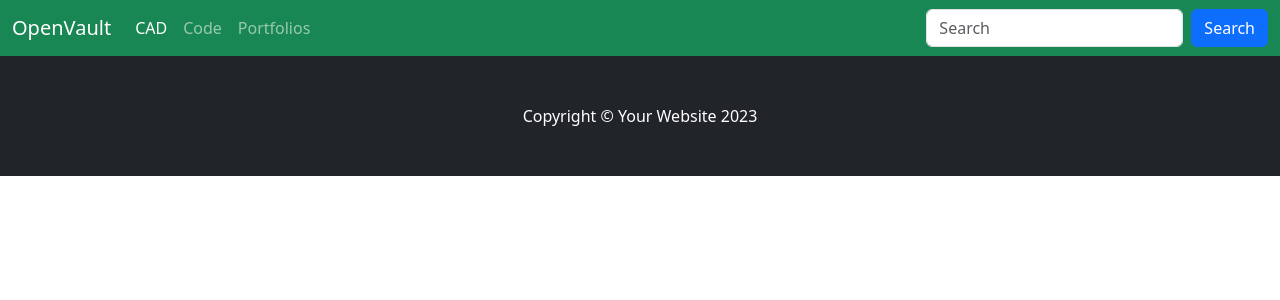
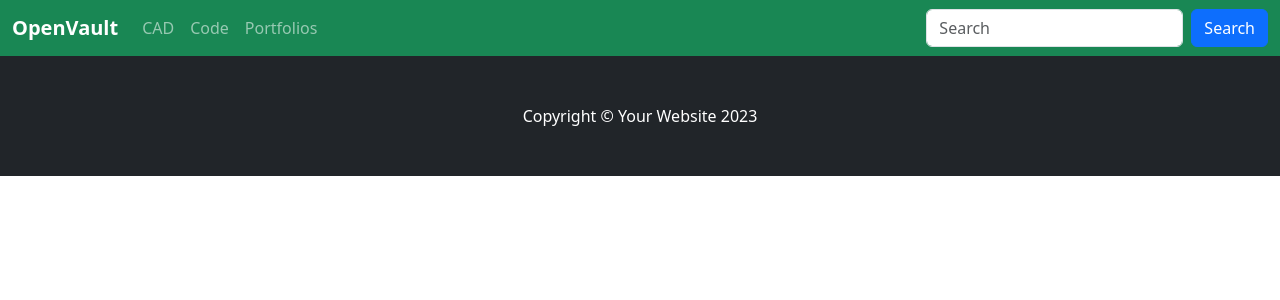
Before and after one commit to AlpineRobotics25710/OpenVault, a Flask app: page / in a window 1280 px wide. Shown: the top 300 px of the page. Run offline with Flask 3, Linux system fonts and the light colour scheme.

Commit message:
Minor changes

```diff
--- a/templates/index.html
+++ b/templates/index.html
@@ -11,14 +11,14 @@
 <!-- Navigation-->
 <nav class="navbar navbar-expand-lg navbar-dark bg-success">
     <div class="container-fluid">
-        <a class="navbar-brand" href="/">OpenVault</a>
+        <a class="navbar-brand" href="/"><b>OpenVault</b></a>
         <button class="navbar-toggler" type="button" data-bs-toggle="collapse" data-bs-target="#navbarSupportedContent" aria-controls="navbarSupportedContent" aria-expanded="false" aria-label="Toggle navigation">
             <span class="navbar-toggler-icon"></span>
         </button>
         <div class="collapse navbar-collapse" id="navbarSupportedContent">
             <ul class="navbar-nav me-auto mb-2 mb-lg-0">
                 <li class="nav-item">
-                    <a class="nav-link active" href="/cad">CAD</a>
+                    <a class="nav-link" href="/cad">CAD</a>
                 </li>
                 <li class="nav-item">
                     <a class="nav-link" href="/code">Code</a>
```
